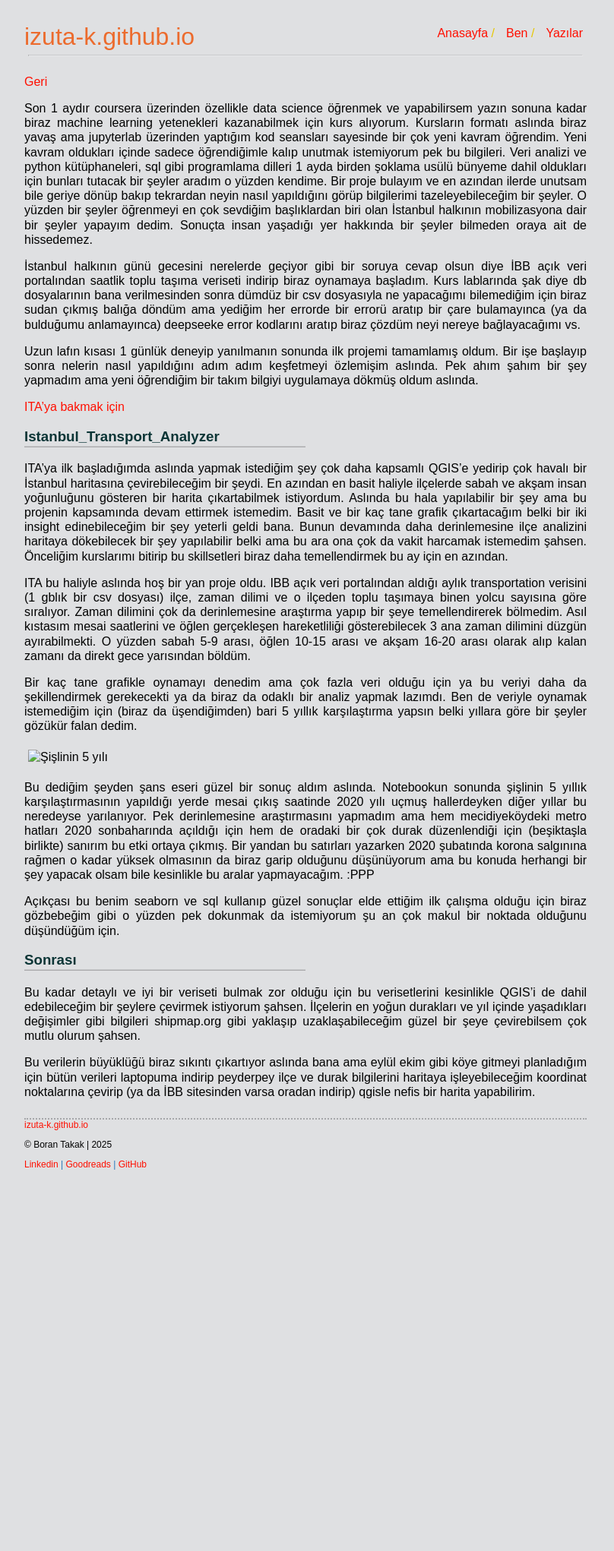
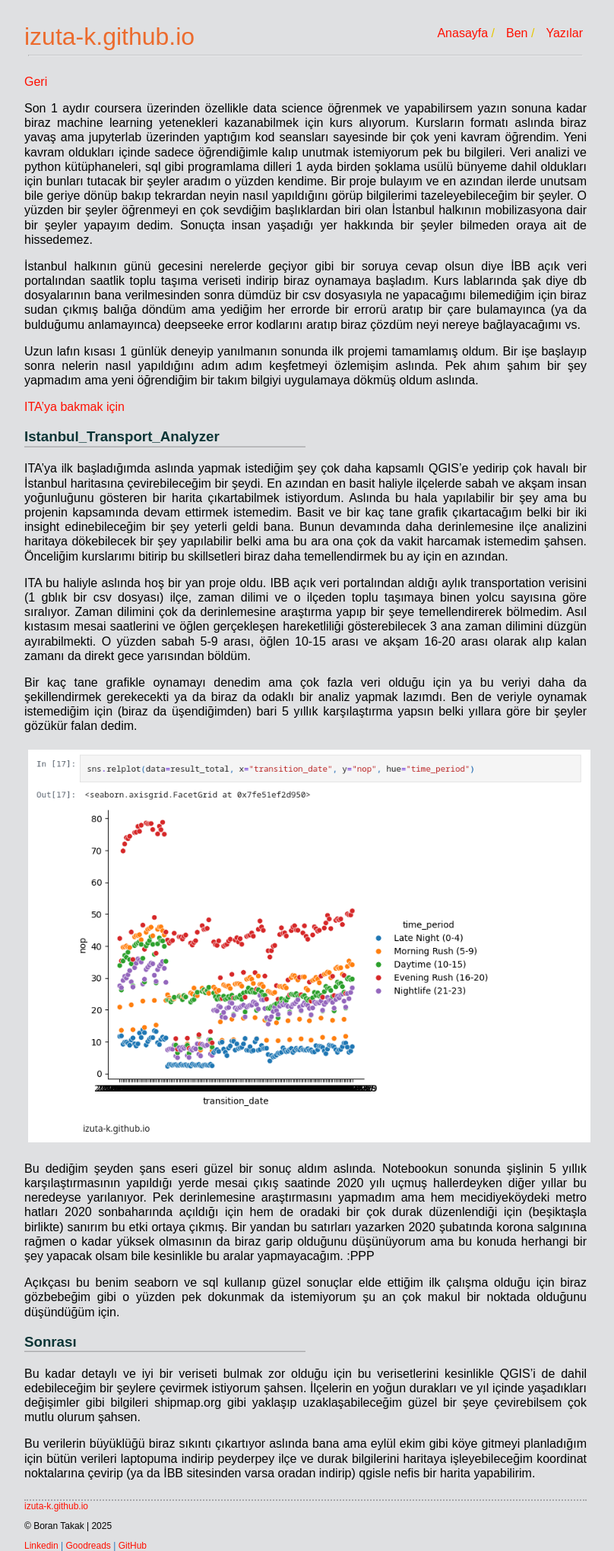
Before and after one commit to izuta-k/izuta-k.github.io, a Jekyll site: the page built from _posts/2025-08-03-Istanbul_Transport_Analyzer.md, in a window 1280 px wide. Shown: the whole page at 76% size, without its empty margins (238-1046 px from the left). Built offline with Jekyll 4.4.1, drawn with Linux system fonts in a browser that asks for light colours; some web fonts are replaced; before the commit the page ends 1540 px from its top, so only the background shows below that.

Commit message:
markdown learning

```diff
--- a/_posts/2025-08-03-Istanbul_Transport_Analyzer.md
+++ b/_posts/2025-08-03-Istanbul_Transport_Analyzer.md
@@ -19,7 +19,7 @@ ITA bu haliyle aslında hoş bir yan proje oldu. IBB açık veri portalından al
 
 Bir kaç tane grafikle oynamayı denedim ama çok fazla veri olduğu için ya bu veriyi daha da şekillendirmek gerekecekti ya da biraz da odaklı bir analiz yapmak lazımdı. Ben de veriyle oynamak istemediğim için (biraz da üşendiğimden) bari 5 yıllık karşılaştırma yapsın belki yıllara göre bir şeyler gözükür falan dedim.
 
-![Şişlinin 5 yılı](assets/post_images/sislinin_5yili.png)
+![Şişlinin 5 yılı](/assets/post_images/sislinin_5yili.png)
 
 Bu dediğim şeyden şans eseri güzel bir sonuç aldım aslında. Notebookun sonunda şişlinin 5 yıllık karşılaştırmasının yapıldığı yerde mesai çıkış saatinde 2020 yılı uçmuş hallerdeyken diğer yıllar bu neredeyse yarılanıyor. Pek derinlemesine araştırmasını yapmadım ama hem mecidiyeköydeki metro hatları 2020 sonbaharında açıldığı için hem de oradaki bir çok durak düzenlendiği için (beşiktaşla birlikte) sanırım bu etki ortaya çıkmış. Bir yandan bu satırları yazarken 2020 şubatında korona salgınına rağmen o kadar yüksek olmasının da biraz garip olduğunu düşünüyorum ama bu konuda herhangi bir şey yapacak olsam bile kesinlikle bu aralar yapmayacağım. :PPP
 
```
